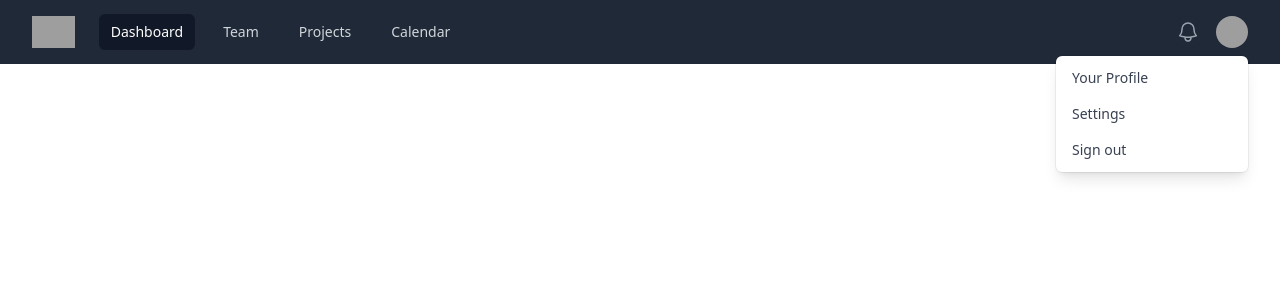
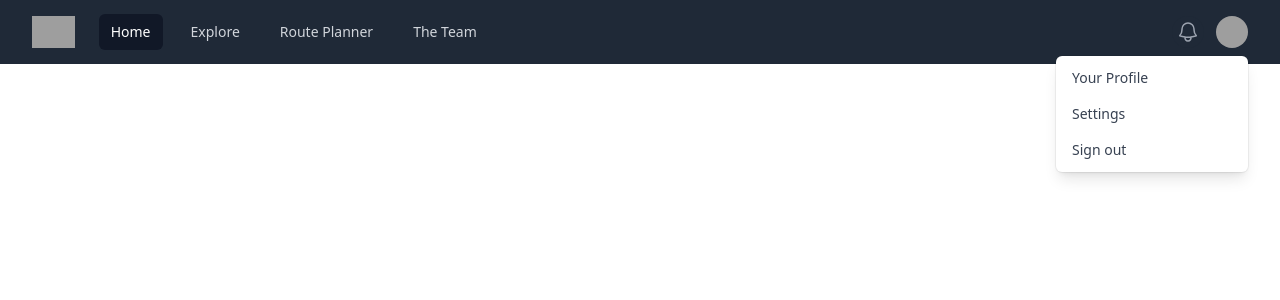
Before and after one commit to LiRE3520/DurHack, a Flask app: page / in a window 1280 px wide. Shown: the top 300 px of the page. Run offline with Flask 3, Linux system fonts and the light colour scheme; some libraries are stand-ins or nearby versions; grey boxes are pictures that could not be loaded.

Commit message:
added something

```diff
--- a/templates/base.html
+++ b/templates/base.html
@@ -38,10 +38,10 @@
             <div class="hidden sm:ml-6 sm:block">
                 <div class="flex space-x-4">
                 <!-- Current: "bg-gray-900 text-white", Default: "text-gray-300 hover:bg-gray-700 hover:text-white" -->
-                <a href="#" class="rounded-md bg-gray-900 px-3 py-2 text-sm font-medium text-white" aria-current="page">Dashboard</a>
-                <a href="#" class="rounded-md px-3 py-2 text-sm font-medium text-gray-300 hover:bg-gray-700 hover:text-white">Team</a>
-                <a href="#" class="rounded-md px-3 py-2 text-sm font-medium text-gray-300 hover:bg-gray-700 hover:text-white">Projects</a>
-                <a href="#" class="rounded-md px-3 py-2 text-sm font-medium text-gray-300 hover:bg-gray-700 hover:text-white">Calendar</a>
+                <a href="#" class="rounded-md bg-gray-900 px-3 py-2 text-sm font-medium text-white" aria-current="page">Home</a>
+                <a href="#" class="rounded-md px-3 py-2 text-sm font-medium text-gray-300 hover:bg-gray-700 hover:text-white">Explore</a>
+                <a href="#" class="rounded-md px-3 py-2 text-sm font-medium text-gray-300 hover:bg-gray-700 hover:text-white">Route Planner</a>
+                <a href="#" class="rounded-md px-3 py-2 text-sm font-medium text-gray-300 hover:bg-gray-700 hover:text-white">The Team</a>
                 </div>
             </div>
             </div>
```
Also changed, not shown: templates/explore.html (added, +7 -0 lines).
